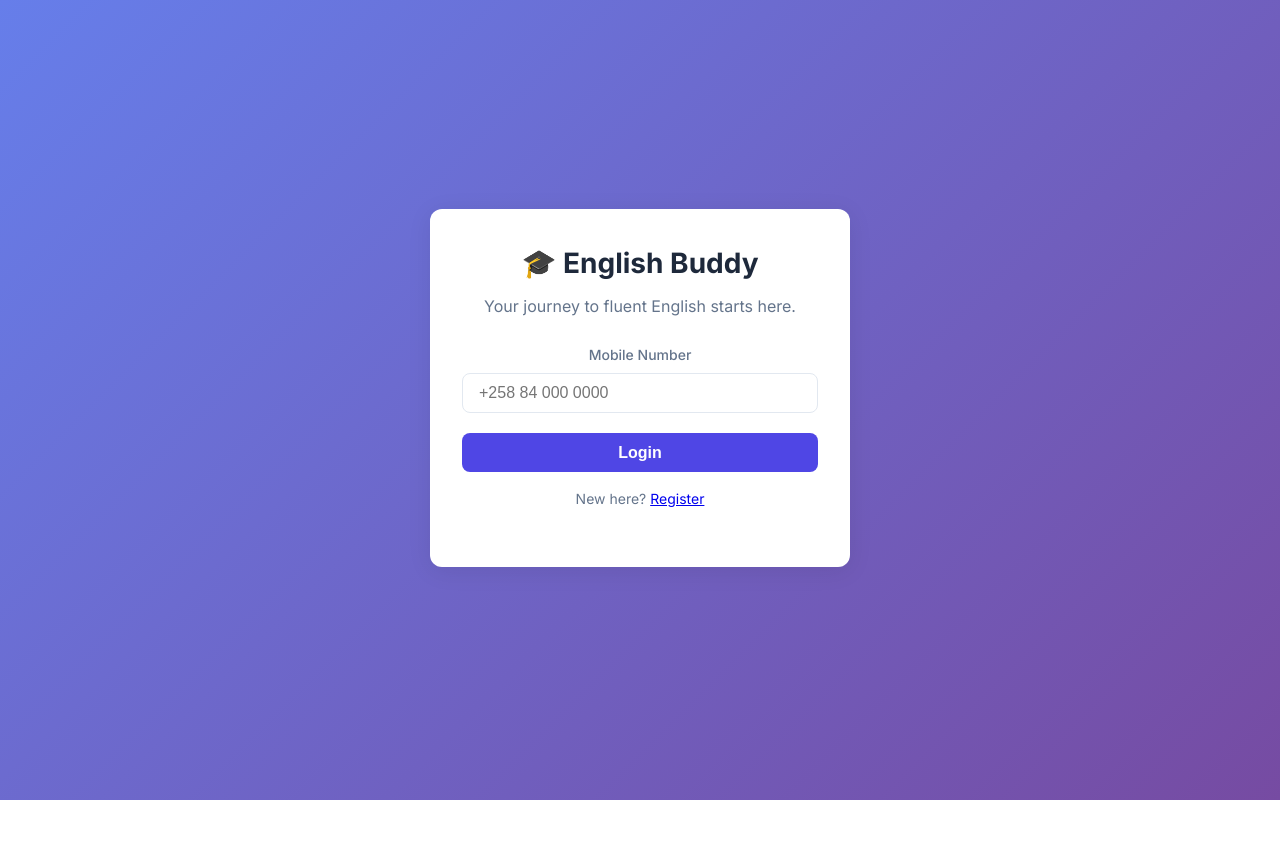
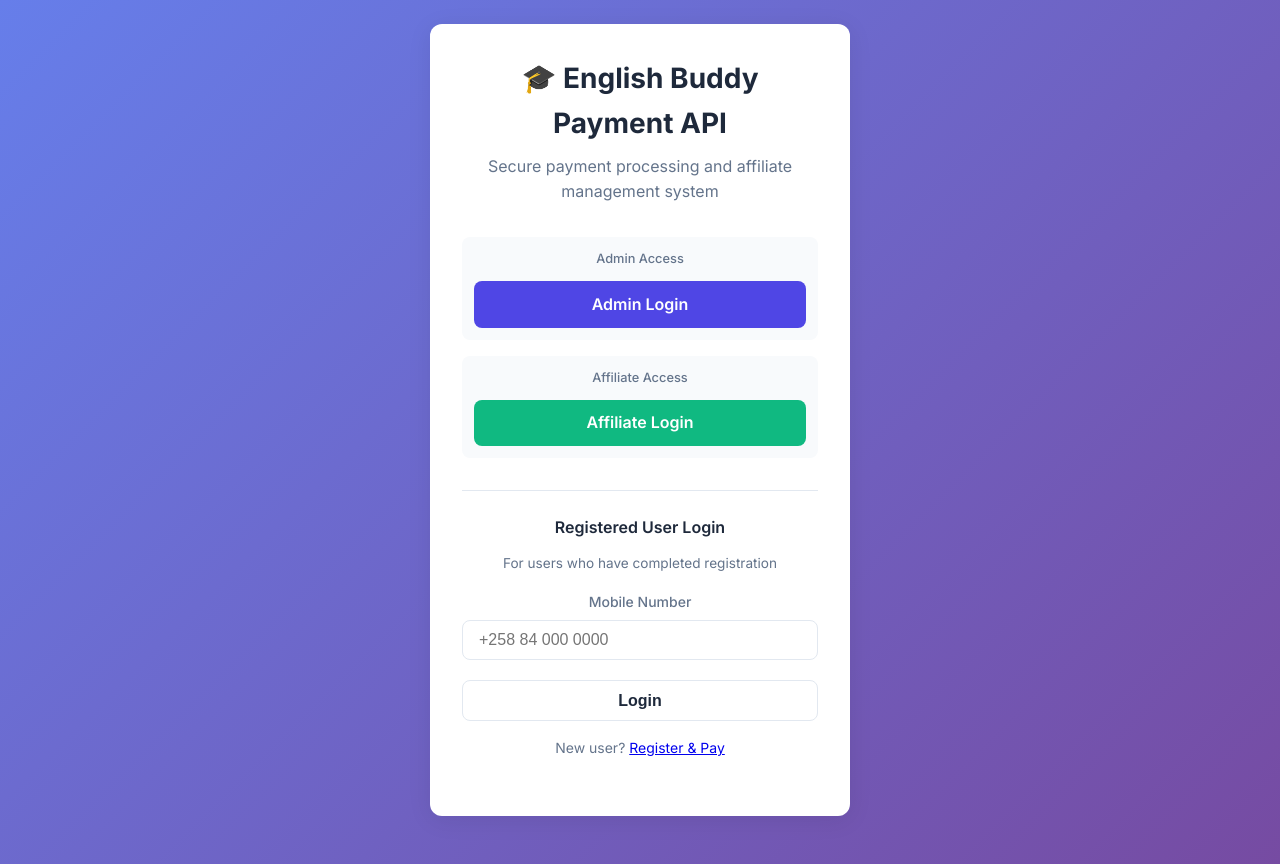
Before and after one commit to alphax247-code/english_buddy_server, a FastAPI app: page / in a window 1280 px wide. Before the commit the page ends 800 px from the top, so only its background shows below. Run offline with FastAPI, Linux system fonts and the light colour scheme.

Commit message:
Update landing page to emphasize Payment API access control
- Changed title to "English Buddy Payment API"
- Added prominent Admin and Affiliate login buttons at the top
- Moved regular user login below with clearer context
- Emphasized this is for admin/affiliate access primarily

🤖 Generated with [Claude Code](https://claude.com/claude-code)

Co-Authored-By: Claude <noreply@anthropic.com>

```diff
--- a/templates/login.html
+++ b/templates/login.html
@@ -3,7 +3,7 @@
 <head>
   <meta charset="UTF-8" />
   <meta name="viewport" content="width=device-width, initial-scale=1.0" />
-  <title>Login – English Buddy</title>
+  <title>English Buddy Payment API</title>
   <link rel="preconnect" href="https://fonts.googleapis.com" />
   <link href="https://fonts.googleapis.com/css2?family=Inter:wght@400;500;600;700&display=swap" rel="stylesheet" />
   <link rel="stylesheet" href="/static/css/style.css" />
@@ -11,19 +11,34 @@
 <body>
   <div class="hero">
     <div class="card">
-      <h1>🎓 English Buddy</h1>
-      <p>Your journey to fluent English starts here.</p>
+      <h1>🎓 English Buddy Payment API</h1>
+      <p>Secure payment processing and affiliate management system</p>
+
+      <div class="info-grid" style="margin-top: 2rem; margin-bottom: 2rem;">
+        <div class="info-item">
+          <div class="label">Admin Access</div>
+          <div class="value"><a href="/admin/login" class="btn btn-primary btn-block" style="margin-top: 0.5rem;">Admin Login</a></div>
+        </div>
+        <div class="info-item">
+          <div class="label">Affiliate Access</div>
+          <div class="value"><a href="/affiliate" class="btn btn-success btn-block" style="margin-top: 0.5rem;">Affiliate Login</a></div>
+        </div>
+      </div>
+
+      <hr />
 
       <div id="alert-box"></div>
 
-      <!-- LOGIN FORM -->
+      <!-- USER LOGIN FORM (for registered users only) -->
       <div id="login-section">
+        <h3>Registered User Login</h3>
+        <p class="text-muted" style="font-size: 0.85rem; margin-bottom: 1rem;">For users who have completed registration</p>
         <div class="form-group">
           <label for="mobile">Mobile Number</label>
           <input type="tel" id="mobile" placeholder="+258 84 000 0000" />
         </div>
-        <button class="btn btn-primary btn-block" id="login-btn" onclick="handleLogin()">Login</button>
-        <p class="text-muted mt-2">New here? <a href="#" onclick="showRegister()">Register</a></p>
+        <button class="btn btn-outline btn-block" id="login-btn" onclick="handleLogin()">Login</button>
+        <p class="text-muted mt-2">New user? <a href="#" onclick="showRegister()">Register & Pay</a></p>
       </div>
 
       <!-- REGISTER FLOW -->
```
